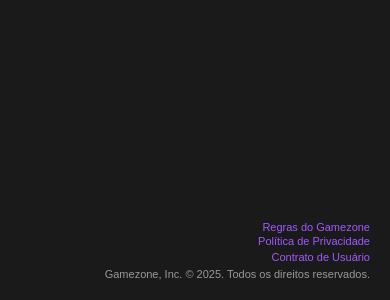
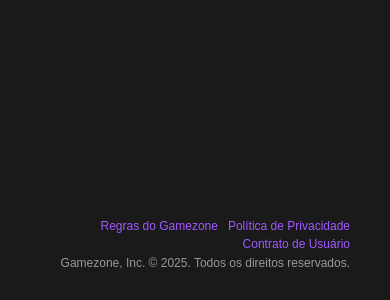
Before and after one commit to OFJoaoVitor/GameZone, a plain HTML site: page Gamezone/Footer-gamezone/index.html in a window 390 px wide. Shown: the part 544-844 px from the top of the page. Drawn offline with Linux system fonts and the light colour scheme.

Commit message:
footer.css

```diff
--- a/Gamezone/Footer-gamezone/style.css
+++ b/Gamezone/Footer-gamezone/style.css
@@ -1,12 +1,10 @@
-/* Fundo do site igual ao da imagem */
 body {
     margin: 0;
-    background-color: #1a1a1b; /* cinza escuro */
+    background-color: #1a1a1b;
     color: #d7dadc;
     font-family: Arial, sans-serif;
   }
 
-  /* Footer fixo no canto inferior direito */
   .gamezone-footer {
     position: fixed;
     bottom: 30px;
@@ -26,14 +24,14 @@ body {
   }
 
   .gamezone-footer-content .link-row a {
-    color: #a259ff; /* roxo vibrante */
+    color: #a259ff;
     text-decoration: none;
     font-size: 12px;
   }
 
   .gamezone-footer-content .link-row a:hover {
     text-decoration: underline;
-    color: #c084fc; /* roxo mais claro ao passar o mouse */
+    color: #c084fc;
   }
 
   .gamezone-footer p {
@@ -41,26 +39,3 @@ body {
     font-size: 12px;
     color: #999;
   }
-
-  /* Responsivo para celular */
-  @media (max-width: 600px) {
-    .gamezone-footer {
-      right: 20px;
-      bottom: 20px;
-      font-size: 11px;
-    }
-
-    .gamezone-footer-content .link-row {
-      flex-direction: column;
-      align-items: flex-end;
-      gap: 2px;
-    }
-
-    .gamezone-footer-content .link-row a {
-      font-size: 11px;
-    }
-
-    .gamezone-footer p {
-      font-size: 11px;
-    }
-  }
```
